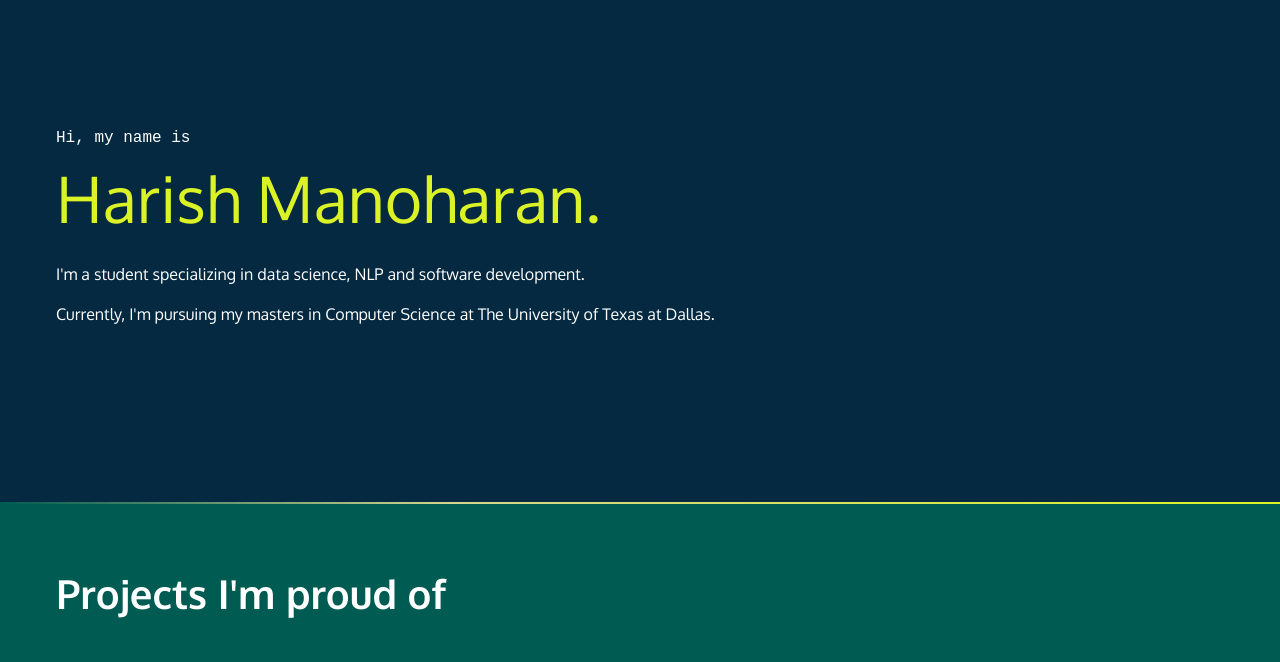
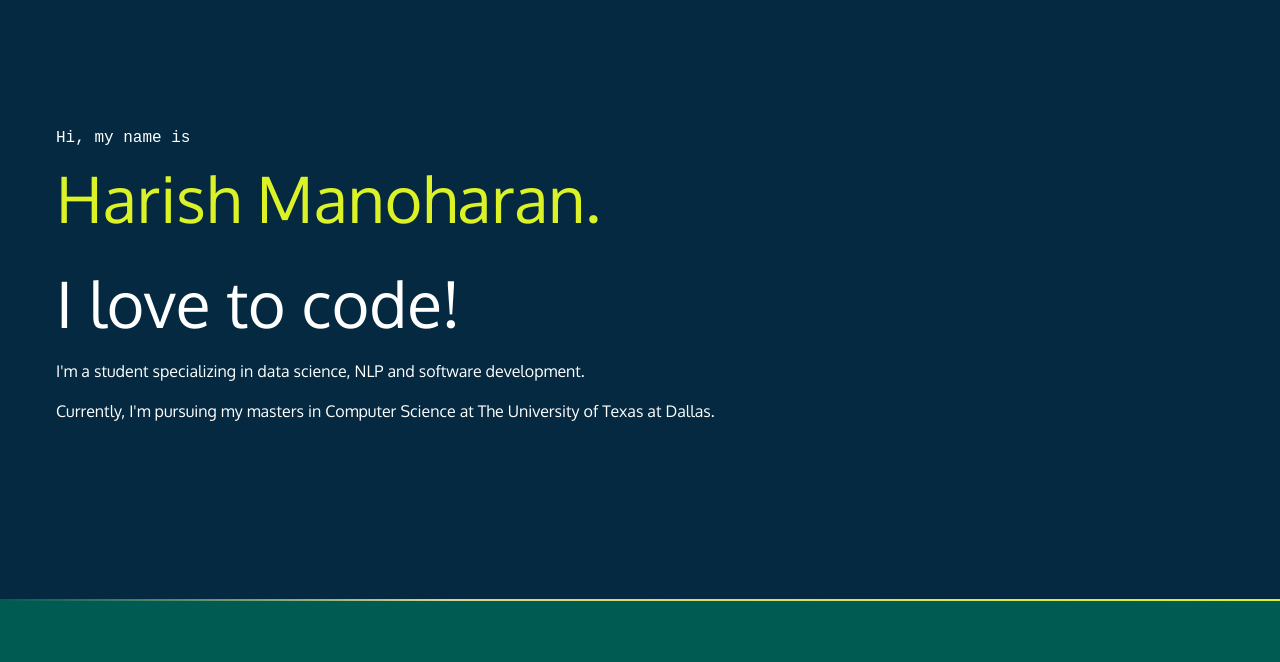
Before and after one commit to harishm17/web-dev, a plain HTML site: page html-css-portfolio/index.html in a window 1280 px wide. Shown: the part 117-779 px from the top of the page. Drawn offline with Linux system fonts and the light colour scheme; a web font is replaced by a local one.

Commit message:
modified html-css-portfolio/index.html

```diff
--- a/html-css-portfolio/index.html
+++ b/html-css-portfolio/index.html
@@ -29,6 +29,7 @@
         <p class="name">
             Hi, my name is <span>Harish Manoharan.</span>
         </p>
+        <h2>I love to code!</h2>
         <p>
             I'm a student specializing in data science, NLP and software development.
         </p>
```
Also changed, not shown: html-css-portfolio/img/html-css-portfolio.png.
